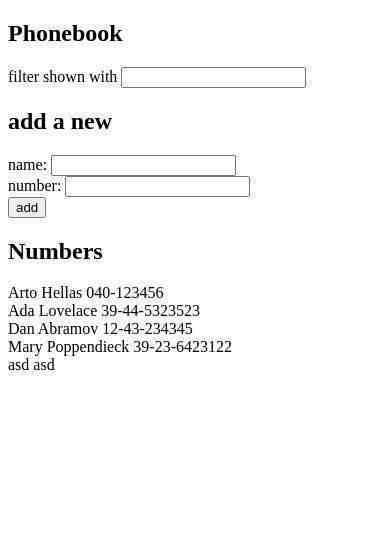
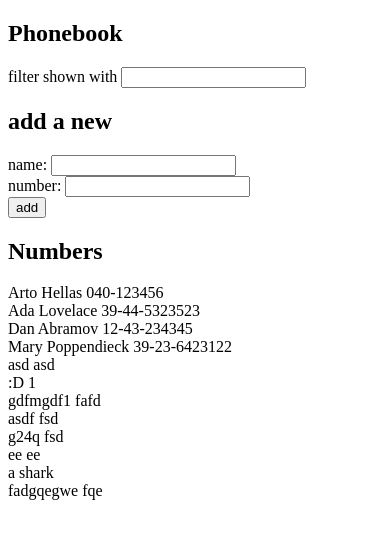
Before and after one commit to kizaski/FullStackOpen1, a React (Create React App) app in the folder part2/phonebook/: page / in a window 390 px wide. Shown: the top 538 px of the page. Built offline with nearby package versions, Linux system fonts and the light colour scheme; data requests are answered from the project's data file.

Commit message:
2.13: The Phonebook step8

```diff
--- a/part2/phonebook/db.json
+++ b/part2/phonebook/db.json
@@ -24,6 +24,41 @@
       "name": "asd",
       "number": "asd",
       "id": 5
+    },
+    {
+      "name": ":D",
+      "number": "1",
+      "id": 6
+    },
+    {
+      "name": "gdfmgdf1",
+      "number": "fafd",
+      "id": 7
+    },
+    {
+      "name": "asdf",
+      "number": "fsd",
+      "id": 8
+    },
+    {
+      "name": "g24q",
+      "number": "fsd",
+      "id": 9
+    },
+    {
+      "name": "ee",
+      "number": "ee",
+      "id": 10
+    },
+    {
+      "name": "a",
+      "number": "shark",
+      "id": 11
+    },
+    {
+      "name": "fadgqegwe",
+      "number": "fqe",
+      "id": 12
     }
   ]
 }
--- a/part2/phonebook/src/App.js
+++ b/part2/phonebook/src/App.js
@@ -1,6 +1,7 @@
 import { useState, useEffect } from 'react'
 import axios from 'axios'
 //todo import componentname from workingdirectory
+import personService from './services/persons'
 
 const App = () =>
 {
@@ -19,10 +20,10 @@ const App = () =>
   {
     console.log( 'effect' )
 
-    axios.get( 'http://localhost:3001/db' ).then( response =>
+    personService.getAll().then( response =>
     {
       console.log( 'promise fulfilled' )
-      setPersons( response.data.persons )
+      setPersons( response.data )
     } )
   }, [] )
 
@@ -61,10 +62,12 @@ const PersonForm = ( props ) =>
     {
       props.setPersons( [ ...props.persons, newPerson ] ) //slow
       // console.log( props.persons )
-      axios.post( 'http://localhost:3001/persons', newPerson ).then( response => { console.log( response ) } )
+      // axios.post( 'http://localhost:3001/persons', newPerson ).then( response => { console.log( response ) } )
+      personService.create( newPerson ).then( response => { console.log( response ) } )
     }
     else
     {
+      //edit
       alert( `${ newName } is already added to the phonebook` )
     }
   }
--- /dev/null
+++ b/part2/phonebook/src/services/persons.js
@@ -0,0 +1,20 @@
+import axios from 'axios'
+const baseUrl = 'http://localhost:3001/persons'
+
+const getAll = () => {
+  return axios.get(baseUrl)
+}
+
+const create = newObject => {
+  return axios.post(baseUrl, newObject)
+}
+
+const update = (id, newObject) => {
+  return axios.put(`${baseUrl}/${id}`, newObject)
+}
+
+export default {
+  getAll: getAll,
+  create: create,
+  update: update
+}
```
